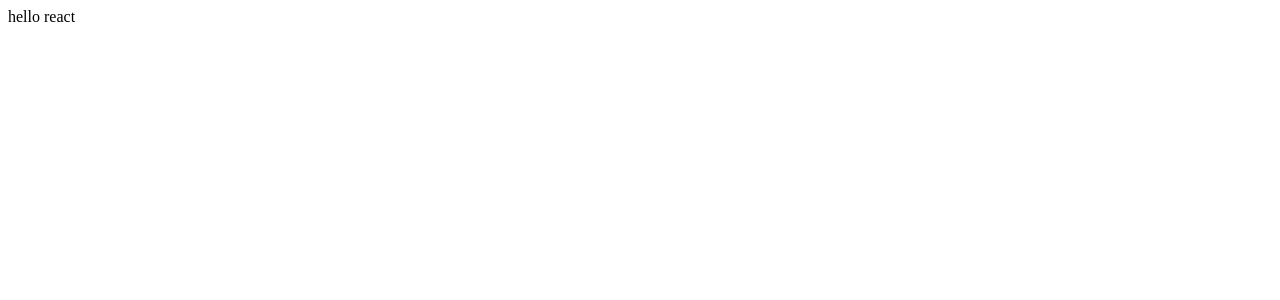
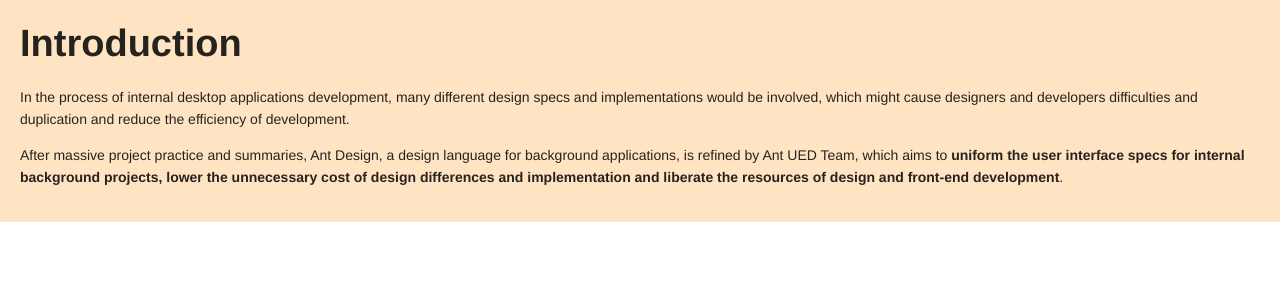
Before and after one commit to zxq08/zxq-admin, a React app: page / in a window 1280 px wide. Shown: the top 300 px of the page. Built offline with nearby package versions, Linux system fonts and the light colour scheme; the HTML template or start-up script is replaced by a standard one.

Commit message:
feat: 加入css module

```diff
--- /dev/null
+++ b/globals.d.ts
@@ -0,0 +1,3 @@
+declare module '*.css'
+declare module '*.less'
+declare module '*.png'
--- a/package.json
+++ b/package.json
@@ -10,6 +10,7 @@
   },
   "dependencies": {
     "antd": "4.24.8",
+    "less": "^4.1.3",
     "react": "^18.2.0",
     "react-dom": "^18.2.0",
     "typescript": "^5.0.4",
--- a/src/index.tsx
+++ b/src/index.tsx
@@ -1,6 +1,7 @@
 import * as React from 'react'
 import ReactDom from 'react-dom/client'
+import HomePage from './pages/home/home'
+import 'antd/dist/antd.css'
+import './less/index.less'
 
-ReactDom.createRoot(document.getElementById('root')!).render(
-  <div>hello react</div>
-)
+ReactDom.createRoot(document.getElementById('root')!).render(<HomePage />)
--- /dev/null
+++ b/src/less/global.less
@@ -0,0 +1,141 @@
+//全局样式
+
+body {
+  width: 100%;
+  height: 100%;
+  position: relative;
+  font-family: 'Helvetica Neue', Helvetica, 'PingFang SC', 'Hiragino Sans GB', 'Microsoft YaHei',
+    '微软雅黑', Arial, sans-serif;
+  color: #555;
+  margin: 0;
+  padding: 0;
+  -webkit-text-size-adjust: none;
+  overflow: inherit;
+}
+
+div,
+dl,
+dt,
+dd,
+ul,
+ol,
+li,
+pre,
+form,
+fieldset,
+input,
+textarea,
+blockquote,
+p {
+  padding: 0;
+  margin: 0;
+}
+
+li {
+  list-style-type: none;
+}
+
+img {
+  border: 0;
+}
+
+ol,
+ul {
+  list-style: none;
+}
+
+ul,
+ol {
+  list-style: none;
+}
+
+a {
+  text-decoration: none;
+}
+
+a:hover {
+  text-decoration: none;
+}
+
+sup {
+  vertical-align: text-top;
+}
+
+sub {
+  vertical-align: text-bottom;
+}
+
+legend {
+  color: #000;
+}
+
+fieldset,
+img {
+  border: 0;
+}
+
+button,
+input,
+select,
+textarea {
+  font-size: 100%;
+}
+
+table {
+  border-collapse: collapse;
+  border-spacing: 0;
+}
+
+.clearfix:after {
+  visibility: hidden;
+  display: block;
+  font-size: 0;
+  content: ' ';
+  clear: both;
+  height: 0;
+}
+
+* html .clearfix {
+  zoom: 1;
+}
+
+/* IE6 */
+* {
+  outline: none;
+}
+
+*:first-child + html .clearfix {
+  zoom: 1;
+}
+
+/* IE7 */
+.clear {
+  clear: both;
+  height: 0px;
+  padding: 0;
+  margin: 0px;
+  border: none;
+  float: none;
+  display: block;
+}
+
+::-webkit-scrollbar {
+  /*滚动条整体样式*/
+  width: 8px;
+  /*高宽分别对应横竖滚动条的尺寸*/
+  height: 10px;
+}
+
+::-webkit-scrollbar-thumb {
+  /*滚动条里面小方块*/
+  border-radius: 16px;
+  /* -webkit-box-shadow: inset 0 0 5px rgba(0,0,0,0.2); */
+  background: rgba(0, 0, 0, 0.2);
+}
+
+::-webkit-scrollbar-track {
+  /*滚动条里面轨道*/
+  box-shadow: inset 0 0 5px transparent;
+  border-radius: 10px;
+  background: transparent;
+}
--- /dev/null
+++ b/src/less/index.less
@@ -0,0 +1 @@
+@import './global.less';
--- /dev/null
+++ b/src/pages/home/home.module.less
@@ -0,0 +1,4 @@
+.wrap {
+    padding: 20px;
+    background-color: bisque;
+}
--- /dev/null
+++ b/src/pages/home/home.tsx
@@ -0,0 +1,43 @@
+import * as React from 'react'
+import {
+  //  useState, useEffect,
+  FC
+} from 'react'
+import { Typography } from 'antd'
+
+import styles from './home.module.less'
+
+const { Title, Paragraph, Text } = Typography
+
+interface HomePageProps {
+  element?: any
+}
+
+const HomePage: FC<HomePageProps> = props => {
+  return (
+    <div className={styles.wrap}>
+      <Typography>
+        <Title>Introduction {props.element}</Title>
+        <Paragraph>
+          In the process of internal desktop applications development, many
+          different design specs and implementations would be involved, which
+          might cause designers and developers difficulties and duplication and
+          reduce the efficiency of development.
+        </Paragraph>
+        <Paragraph>
+          After massive project practice and summaries, Ant Design, a design
+          language for background applications, is refined by Ant UED Team,
+          which aims to{' '}
+          <Text strong>
+            uniform the user interface specs for internal background projects,
+            lower the unnecessary cost of design differences and implementation
+            and liberate the resources of design and front-end development
+          </Text>
+          .
+        </Paragraph>
+      </Typography>
+    </div>
+  )
+}
+
+export default HomePage
```
Also changed, not shown: tsconfig.json (+9 -1 lines), 2 other files (tests, documents, lock files or other folders).
